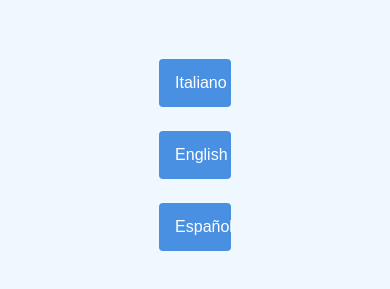
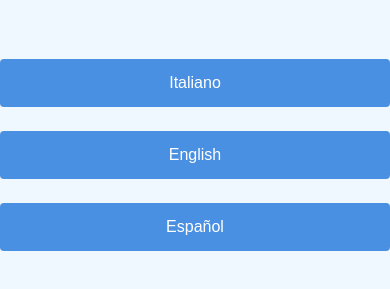
Before and after one commit to luckremb00hack/raphael-ai-pages, a website: page index.html in a window 390 px wide. Shown: the part 93-382 px from the top of the page. Drawn offline with Linux system fonts and the light colour scheme.

Commit message:
Yami: correggi il tuo lavoro

```diff
--- a/index.html
+++ b/index.html
@@ -11,8 +11,8 @@
     <h1>Saluti in Diverse Lingue</h1>
   </header>
   <div class="button-container">
-    <button id="btn-it">Italiano</button>
-    <button id="btn-en">English</button>
+    <button id="btn-it" aria-label="Saluta in italiano">Italiano</button>
+    <button id="btn-en" aria-label="Saluta in inglese">English</button>
     <button id="btn-es">Español</button>
   </div>
   <script>
--- a/style.css
+++ b/style.css
@@ -18,6 +18,8 @@ header {
     margin-top: 2rem;
     display: flex;
     gap: 1rem;
+    width: 100%;
+    padding: 0 1rem;
 }
 button {
     padding: 0.5rem 1rem;
@@ -37,9 +39,11 @@ button:hover {
         flex-direction: column;
         align-items: center;
         gap: 0.5rem;
+        width: 100%;
+        padding: 0 1rem;
     }
     button {
-        width: 80%;
+        width: 100%;
         min-width: 48px;
         height: 48px;
         margin: 8px 0;
```
